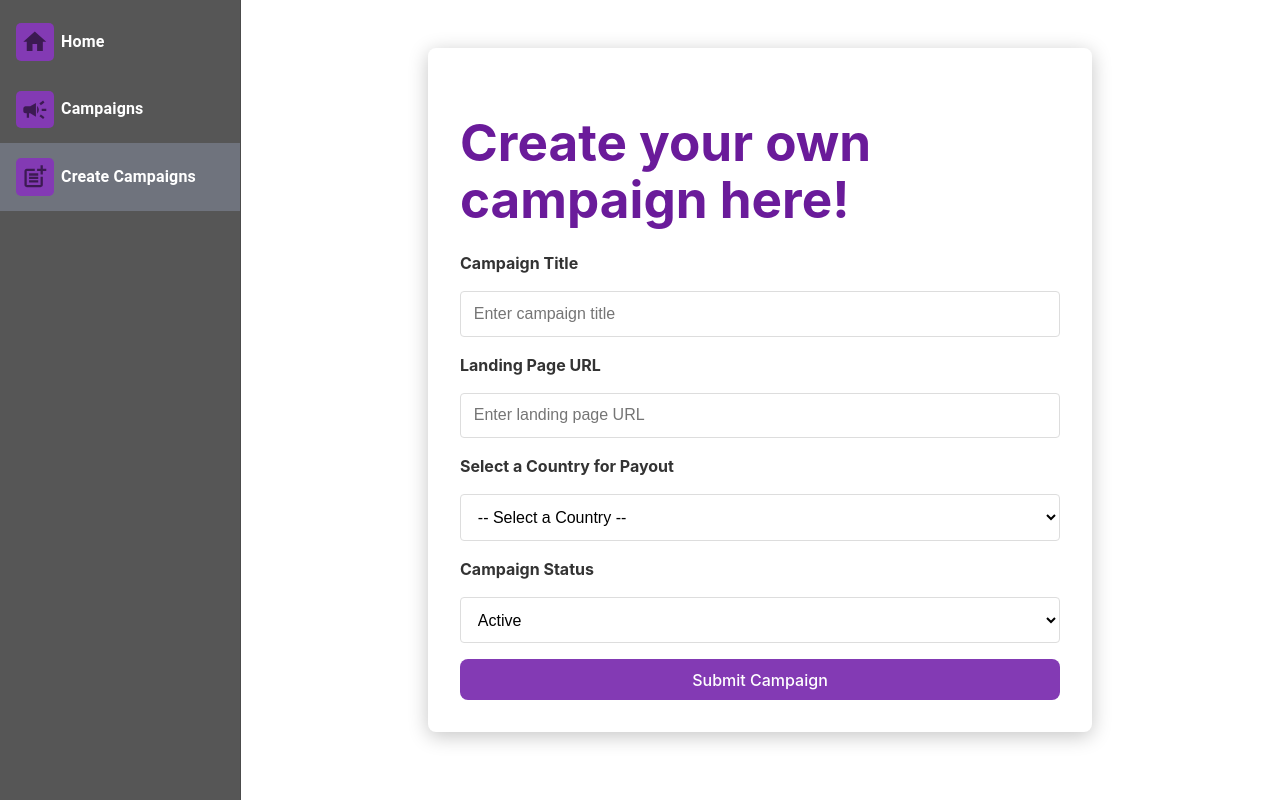
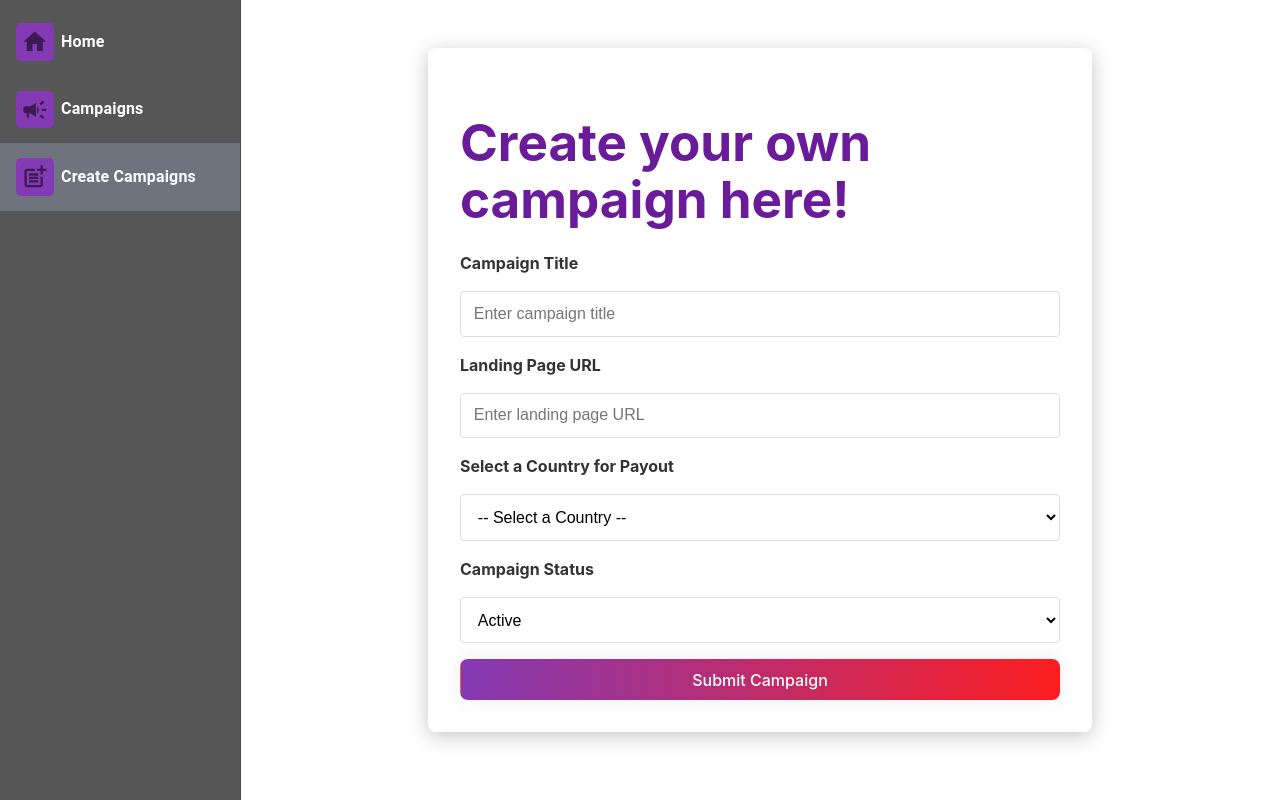
Before and after one commit to deimar10/campaign-management-tool, a React (Vite) app: page /create-campaigns in a window 1280 px wide. Built offline with nearby package versions, Linux system fonts and the light colour scheme.

Commit message:
Implemented new button style

```diff
--- a/src/components/CampaignFilters.jsx
+++ b/src/components/CampaignFilters.jsx
@@ -28,7 +28,7 @@ const CampaignFilters = ({ onFilter }) => {
         <MenuItem value="active">Active</MenuItem>
         <MenuItem value="paused">Paused</MenuItem>
       </Select>
-      <button className="button-primary" variant="contained" onClick={handleFilter}>
+      <button className="btn-grad" variant="contained" onClick={handleFilter}>
         Apply Filters
       </button>
     </div>
--- a/src/pages/CreateCampaigns.jsx
+++ b/src/pages/CreateCampaigns.jsx
@@ -116,7 +116,7 @@ function CreateCampaigns() {
                                 </select>
 
                                 {/* Submit Button */}
-                                <button className="button-primary" type="submit">
+                                <button className="btn-grad" type="submit">
                                     Submit Campaign
                                 </button>
                             </div>
--- a/src/scss/_config.scss
+++ b/src/scss/_config.scss
@@ -44,6 +44,23 @@ $secondary-font: '';
     }
   }
 
+  .btn-grad {background-image: linear-gradient(to right, $primary-color 0%, $secondary-color  51%, $accent-color  100%)}
+  .btn-grad {
+     text-align: center;
+     transition: 0.5s;
+     background-size: 200% auto;
+     color: white;
+     box-shadow: 0 0 20px #eee;
+     display: block;
+   }
+
+   .btn-grad:hover {
+     background-position: right center; /* change the direction of the change here */
+     color: #fff;
+     text-decoration: none;
+   }
+
+
 // Spacing
 $spacing-unit: 1rem;
 
```
